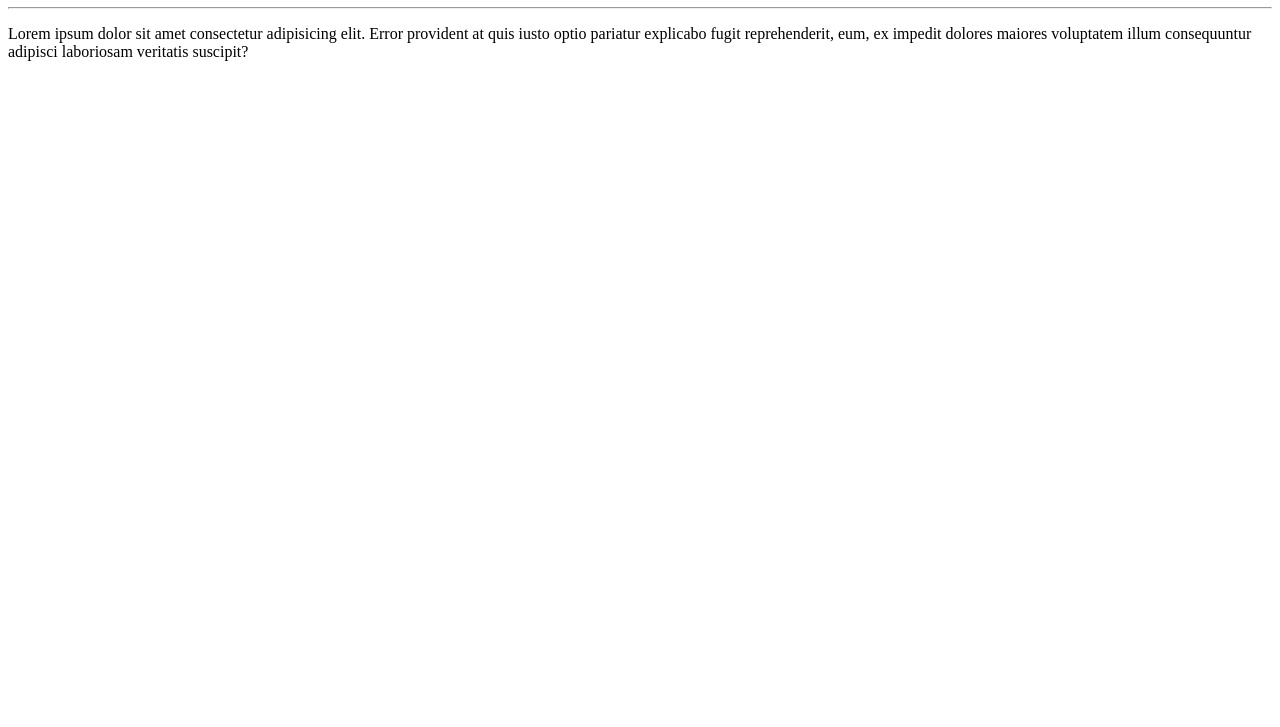
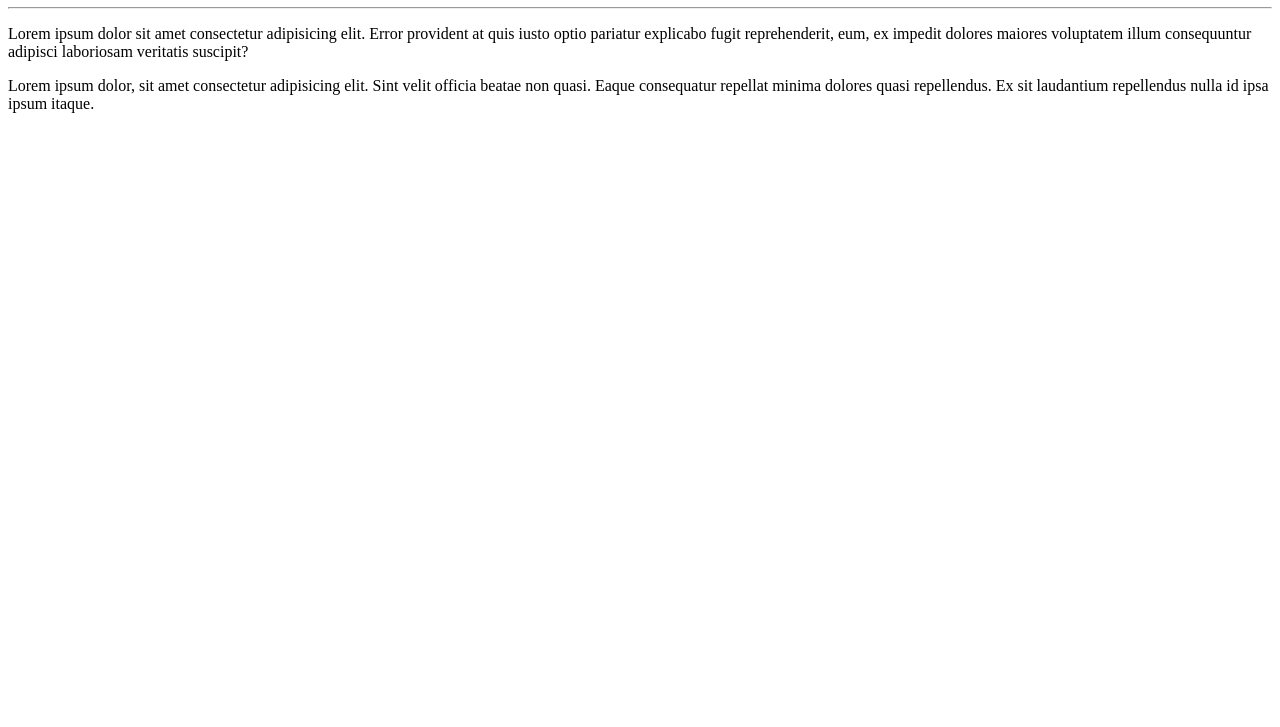
Before and after one commit to victorangelov/Ola-Mundo, a plain HTML site: page site-exemplo/index.html in a window 1280 px wide. Shown: the part 73-800 px from the top of the page. Drawn offline with Linux system fonts and the light colour scheme.

Commit message:
novo parágrafo
novo mesmo

```diff
--- a/site-exemplo/index.html
+++ b/site-exemplo/index.html
@@ -10,6 +10,7 @@
         <h1>Olá, Mundo!</h1>
         <hr>
         <p> Lorem ipsum dolor sit amet consectetur adipisicing elit. Error provident at quis iusto optio pariatur explicabo fugit reprehenderit, eum, ex impedit dolores maiores voluptatem illum consequuntur adipisci laboriosam veritatis suscipit? </p>
+        <p>Lorem ipsum dolor, sit amet consectetur adipisicing elit. Sint velit officia beatae non quasi. Eaque consequatur repellat minima dolores quasi repellendus. Ex sit laudantium repellendus nulla id ipsa ipsum itaque.</p>
     </header>
     <section>
 
```
